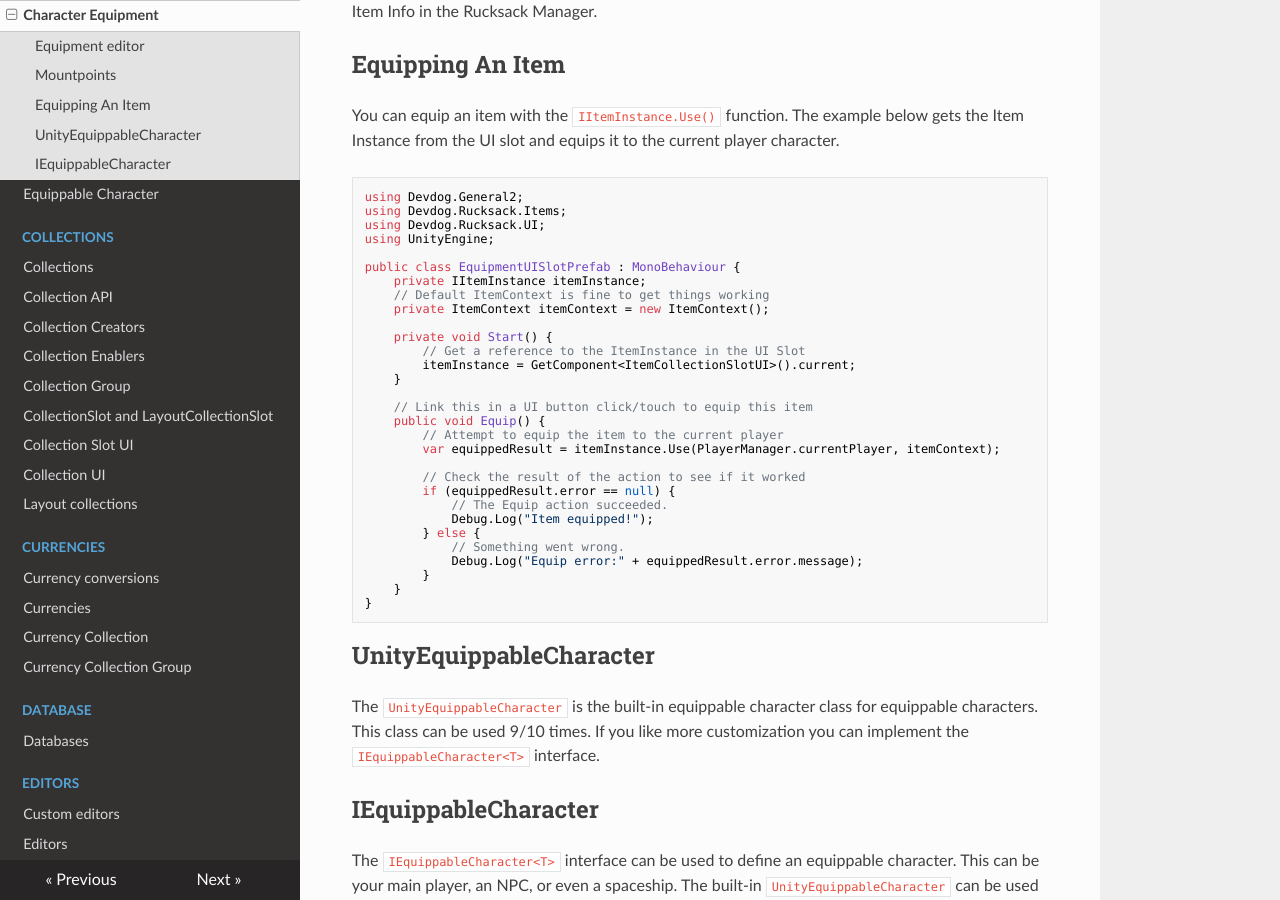
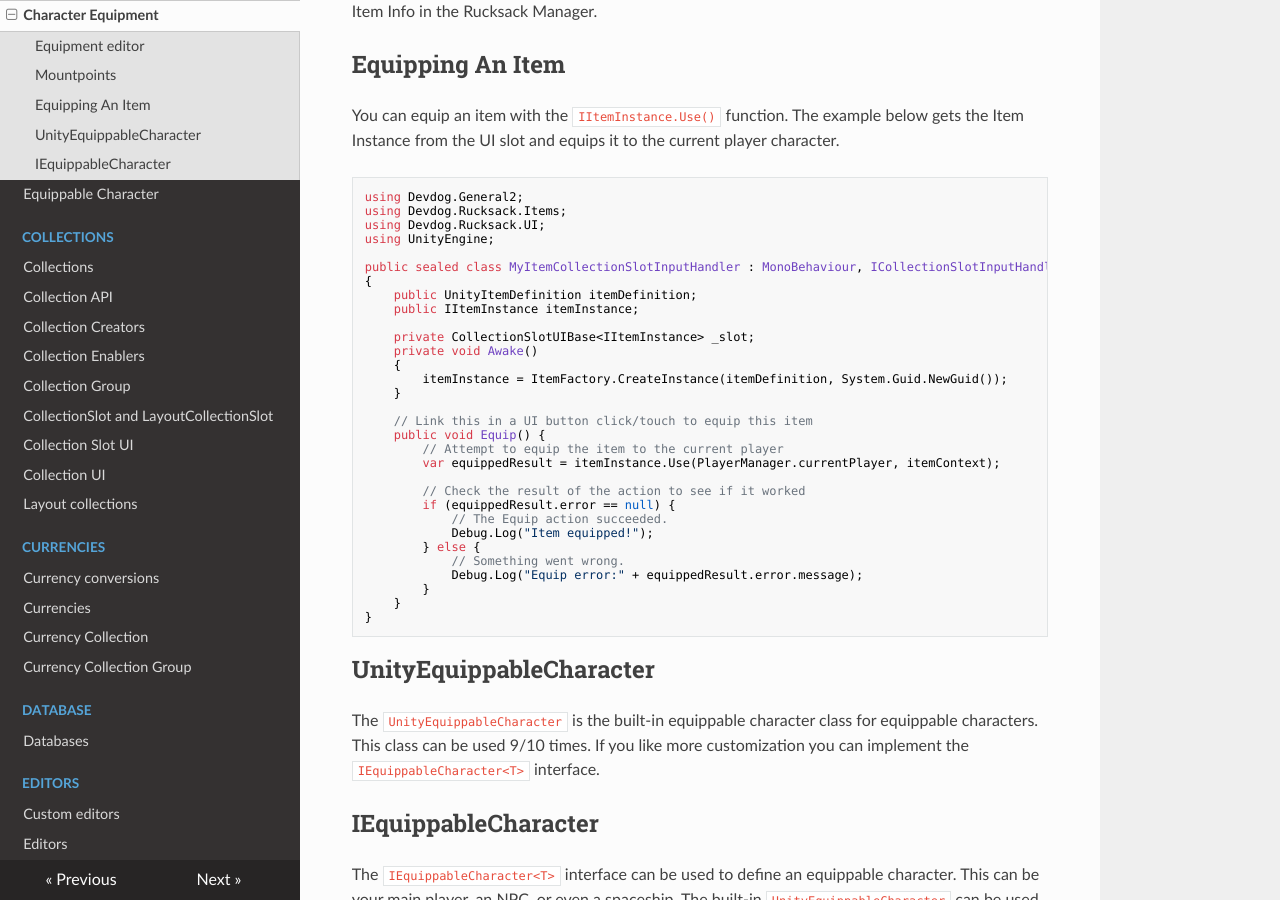
Before and after one commit to devdogio/RucksackDocs, an MkDocs documentation site: the page built from docs/CharacterEquipment/Equipment.md, in a window 1280 px wide and 900 px high, scrolled down 708 px. Built offline with MkDocs 1.6.1, drawn with Linux system fonts in a browser that asks for light colours; nearby versions of some CDN libraries.

Commit message:
Updated example

```diff
--- a/docs/CharacterEquipment/Equipment.md
+++ b/docs/CharacterEquipment/Equipment.md
@@ -28,14 +28,15 @@ using Devdog.Rucksack.Items;
 using Devdog.Rucksack.UI;
 using UnityEngine;
 
-public class EquipmentUISlotPrefab : MonoBehaviour {
-    private IItemInstance itemInstance;
-    // Default ItemContext is fine to get things working
-    private ItemContext itemContext = new ItemContext();
+public sealed class MyItemCollectionSlotInputHandler : MonoBehaviour, ICollectionSlotInputHandler<IItemInstance>, IPointerClickHandler
+{
+    public UnityItemDefinition itemDefinition;
+    public IItemInstance itemInstance;
 
-    private void Start() {
-        // Get a reference to the ItemInstance in the UI Slot
-        itemInstance = GetComponent<ItemCollectionSlotUI>().current;
+    private CollectionSlotUIBase<IItemInstance> _slot;
+    private void Awake()
+    {
+        itemInstance = ItemFactory.CreateInstance(itemDefinition, System.Guid.NewGuid());
     }
 
     // Link this in a UI button click/touch to equip this item
```
